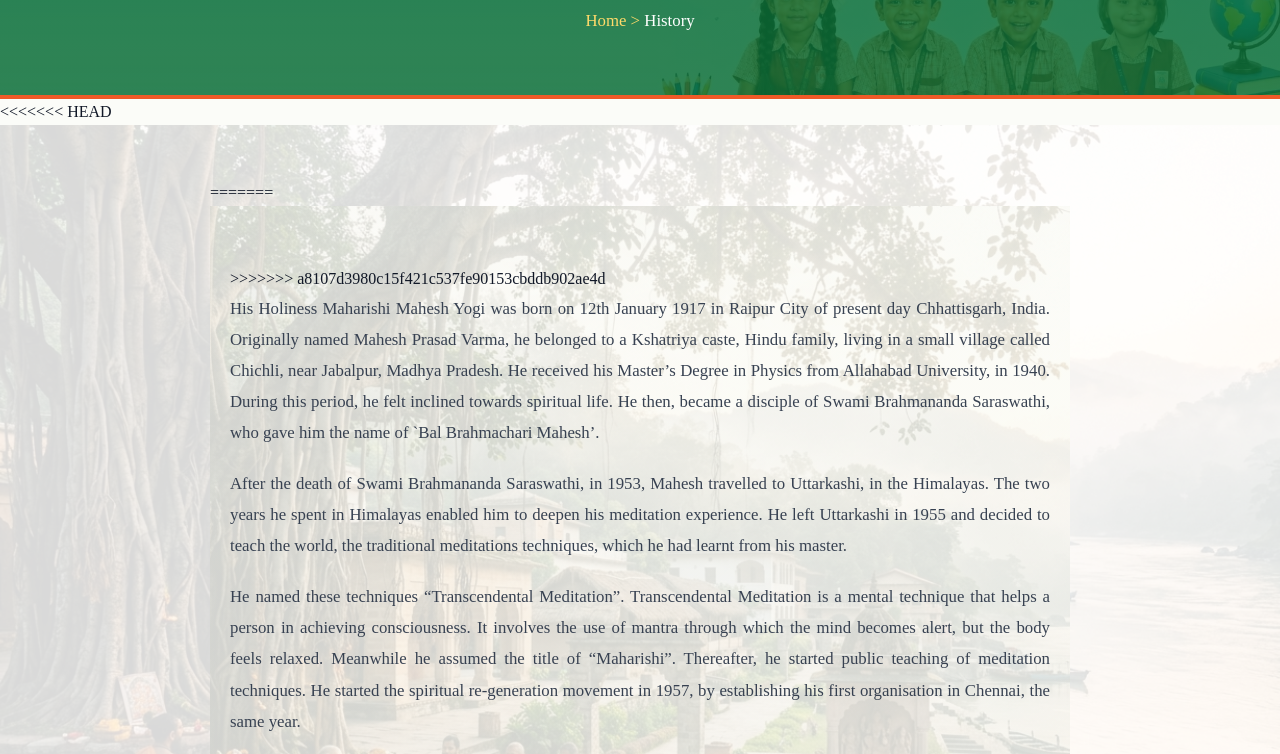
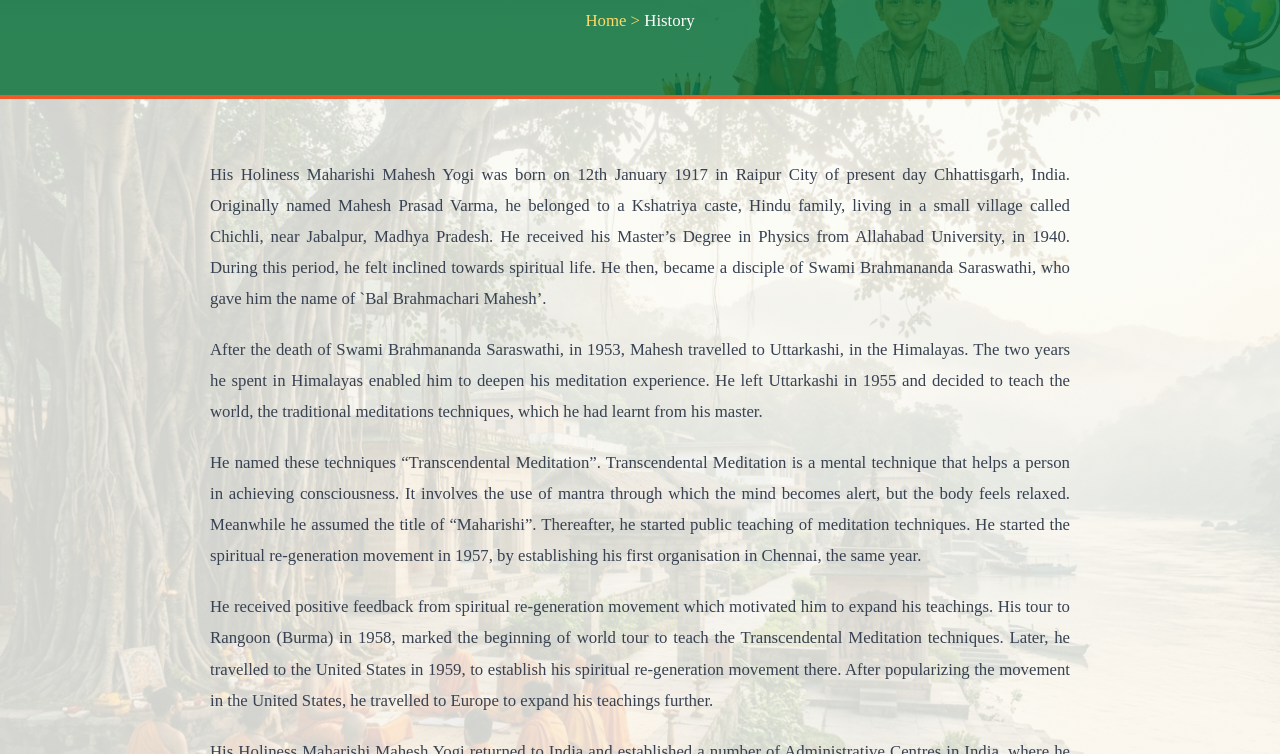
Before and after one commit to sharanbabu7047/MVM-Website, a plain HTML site: page history.html in a window 1280 px wide. Shown: the part 497-1251 px from the top of the page. Drawn offline with Linux system fonts and the light colour scheme; files whose address does not match are found by name.

Commit message:
feat: update history section styling and configure project-level auto-save settings

```diff
--- a/history.html
+++ b/history.html
@@ -104,13 +104,9 @@
     </section>
 
     <!-- History Text Section -->
-<<<<<<< HEAD
-    <section class="section" id="history-content-section" style="background: linear-gradient(rgba(255, 255, 255, 0.85), rgba(255, 255, 255, 0.85)), url('images/history_content_bg.jpg') no-repeat center center; background-attachment: fixed; background-size: cover;">
-      <div class="container" style="max-width: 900px;">
-=======
+
     <section class="section" id="history-content-section" style="background: linear-gradient(rgba(251, 252, 248, 0.84), rgba(251, 252, 248, 0.84)), url('images/history_content_bg.jpg') no-repeat center center; background-size: cover; background-attachment: fixed; padding: 60px 0;">
       <div class="container" style="max-width: 900px; position: relative; z-index: 2;">
->>>>>>> a8107d3980c15f421c537fe90153cbddb902ae4d
         <div style="font-family: var(--font-serif); line-height: 1.85; font-size: 1.15rem; color: var(--text-dark);">
           <p style="margin-bottom: 20px;">
             His Holiness Maharishi Mahesh Yogi was born on 12th January 1917 in Raipur City of present day Chhattisgarh, India. Originally named Mahesh Prasad Varma, he belonged to a Kshatriya caste, Hindu family, living in a small village called Chichli, near Jabalpur, Madhya Pradesh. He received his Master’s Degree in Physics from Allahabad University, in 1940. During this period, he felt inclined towards spiritual life. He then, became a disciple of Swami Brahmananda Saraswathi, who gave him the name of `Bal Brahmachari Mahesh’.
```
